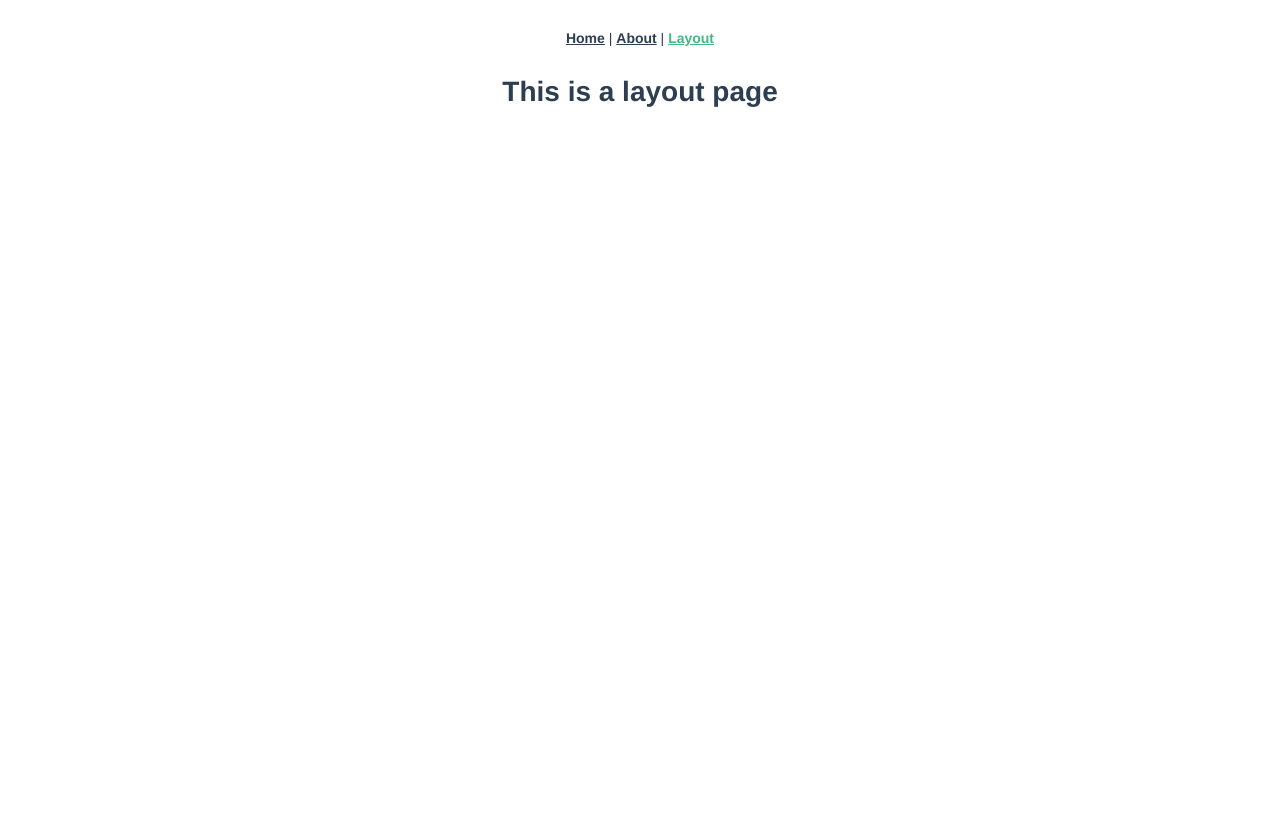
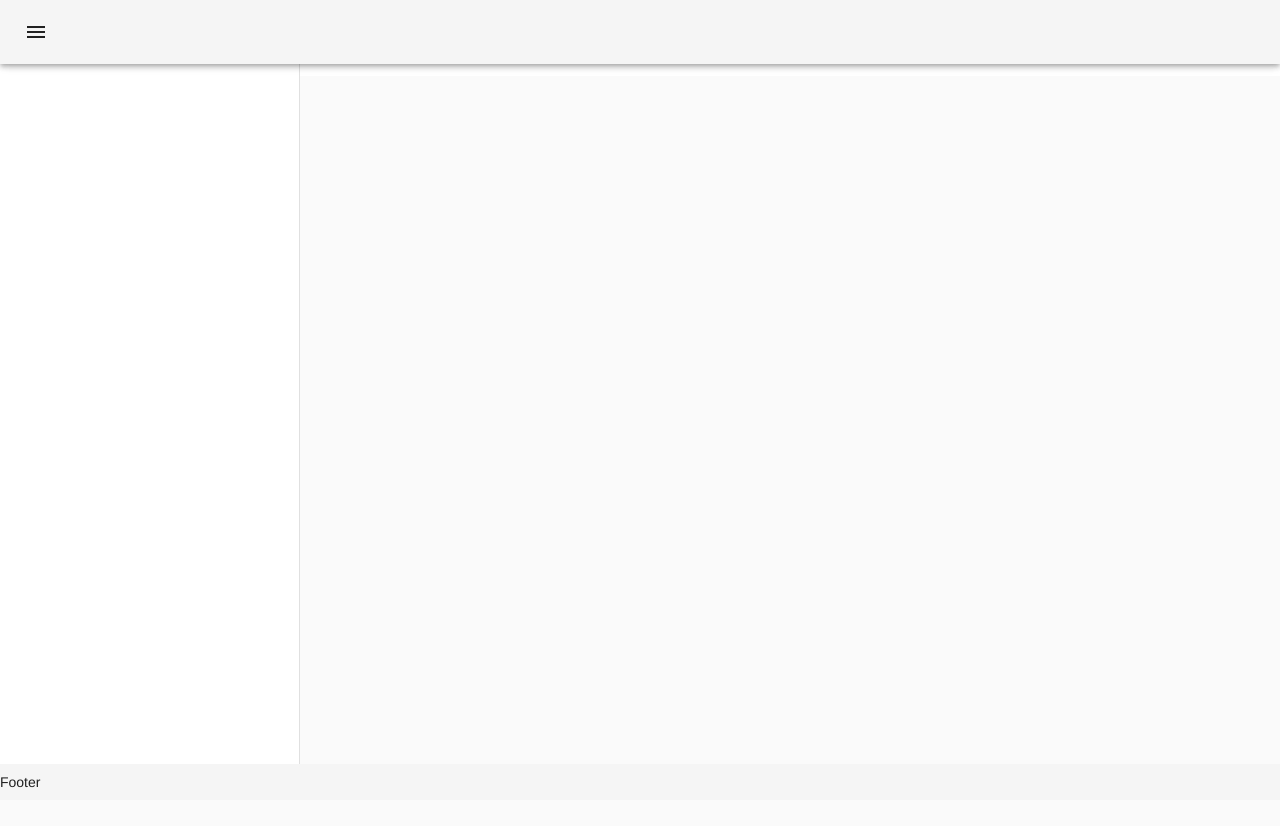
Before and after one commit to KennyStephens/vue-final-kenny-stephens, a Vue app: page /#/layout in a window 1280 px wide. Shown: the top 826 px of the page. Before the commit the page ends 800 px from the top, so only its background shows below. Built offline with nearby package versions, Linux system fonts and the light colour scheme.

Commit message:
Messed around with vuetify

```diff
--- a/package.json
+++ b/package.json
@@ -19,6 +19,8 @@
     "@vue/cli-plugin-eslint": "^3.0.5",
     "@vue/cli-service": "^3.0.5",
     "@vue/eslint-config-prettier": "^3.0.5",
+    "eslint-config-vue": "^2.0.2",
+    "eslint-plugin-vue": "^4.7.1",
     "vue-cli-plugin-vuetify": "^0.2.1",
     "vue-template-compiler": "^2.5.17"
   }
--- a/src/views/Layout.vue
+++ b/src/views/Layout.vue
@@ -1,5 +1,30 @@
 <template>
-  <div >
-    <h1>This is a layout page</h1>
-  </div>
+  <v-app>
+    <v-navigation-drawer
+      app
+      v-model="drawer">Nav</v-navigation-drawer>
+    <v-toolbar app clipped-left>
+      <v-toolbar-side-icon @click.prevent="drawer = !drawer"></v-toolbar-side-icon>
+    </v-toolbar>
+    <v-content>
+      <v-container fluid>
+        <router-view></router-view>
+      </v-container>
+    </v-content>
+    <v-footer app>Footer</v-footer>
+  </v-app>
 </template>
+
+<script>
+export default {
+  data() {
+    return {
+      drawer: null
+    }
+  }
+}
+</script>
+
+<style scoped>
+
+</style>
```
Also changed, not shown: 2 other files (tests, documents, lock files or other folders).
